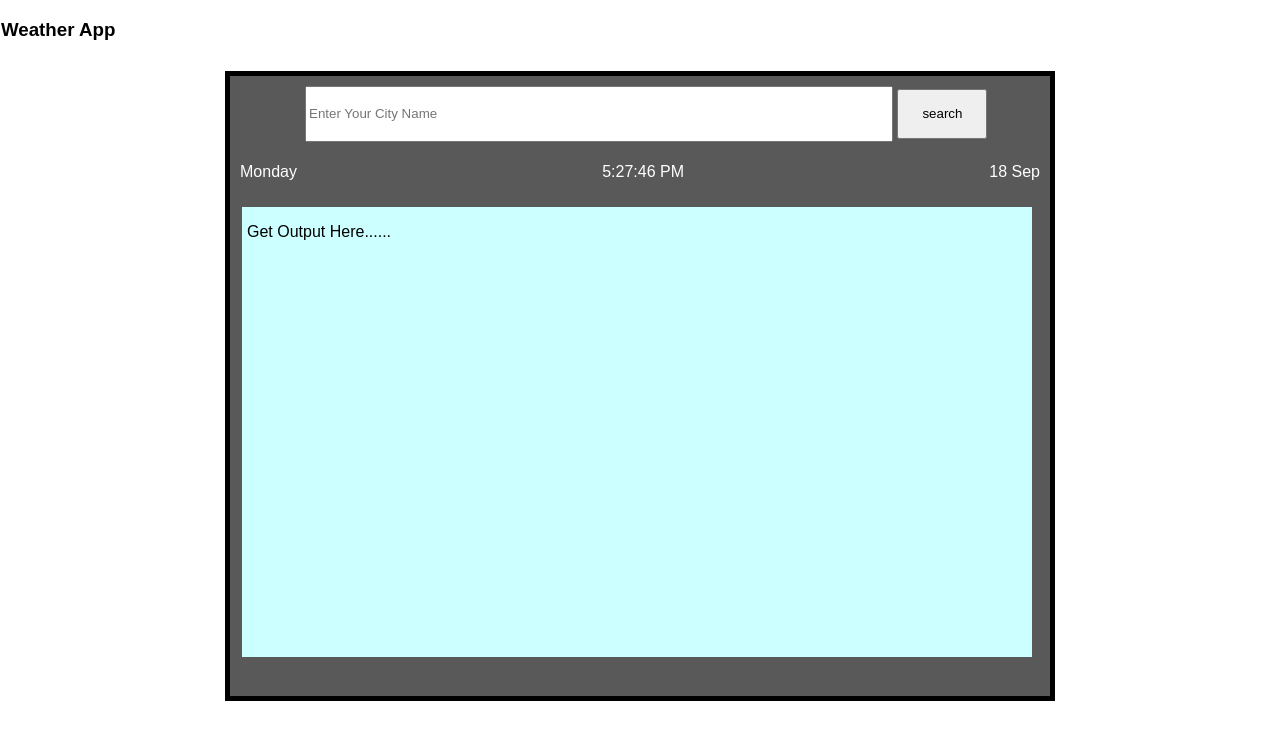
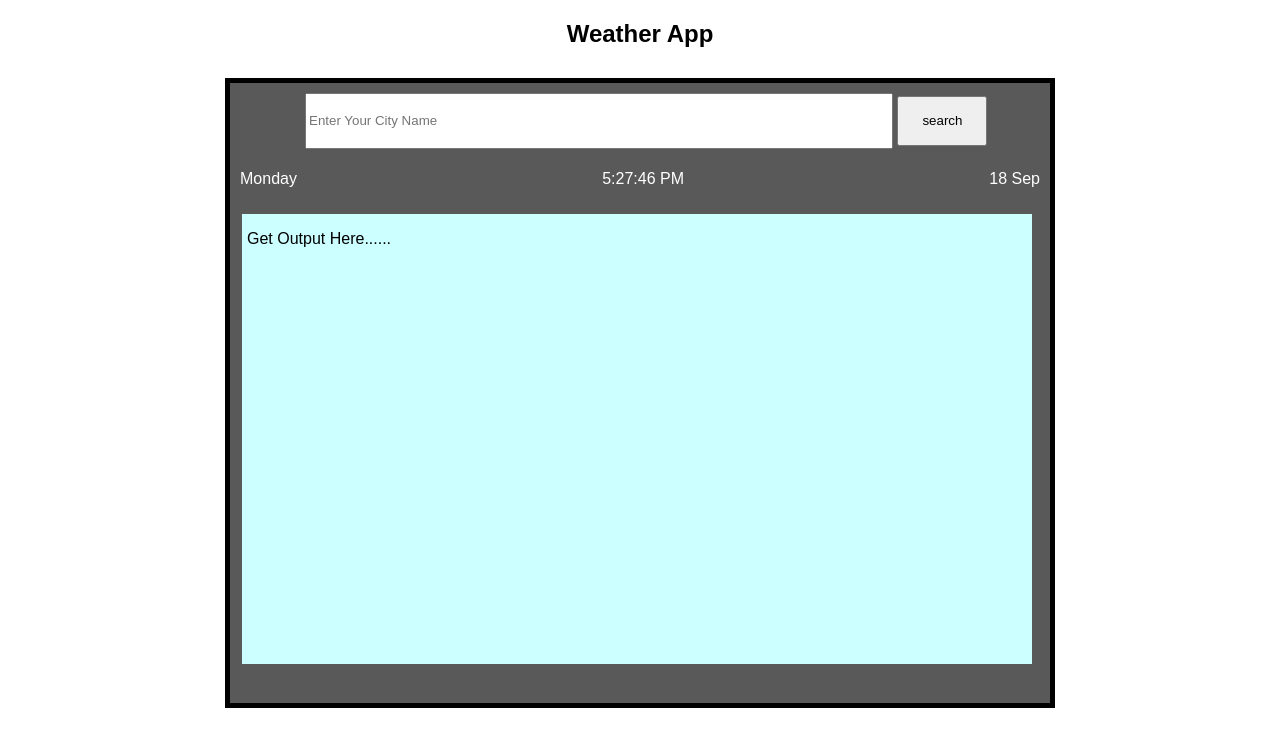
Before and after one commit to APee2022/weatherProject.github.io, a plain HTML site: page index.html in a window 1280 px wide. Drawn offline with Linux system fonts and the light colour scheme.

Commit message:
Update index.html

```diff
--- a/index.html
+++ b/index.html
@@ -16,7 +16,7 @@
     referrerpolicy="no-referrer"
   />
   <body>
-    <h3> Weather App </h3>
+    <h2 style="text-align: center">Weather App</h2>
     <div class="main_div">
       <div class="main_content">
         <form class="temp_form">
```
